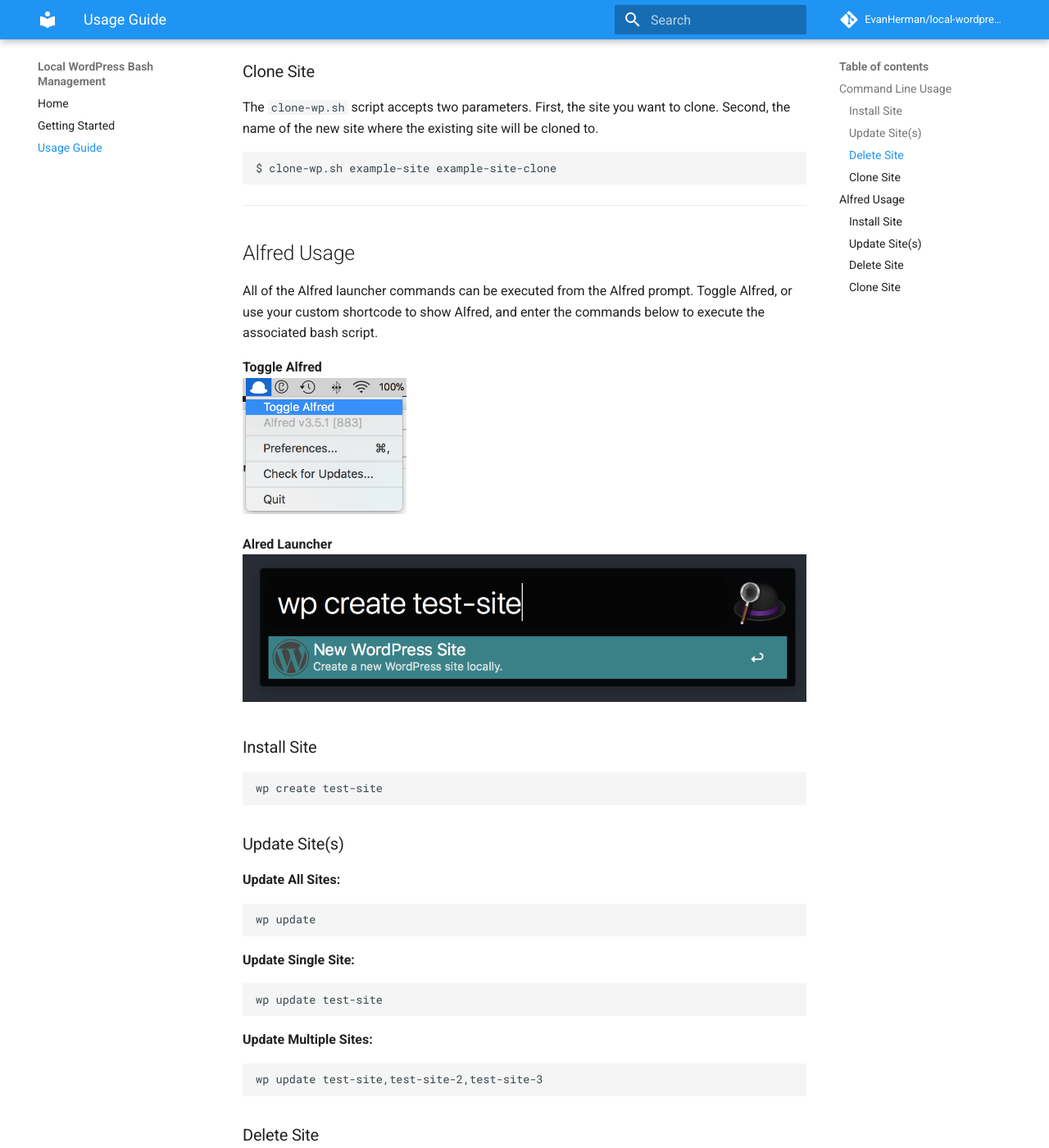
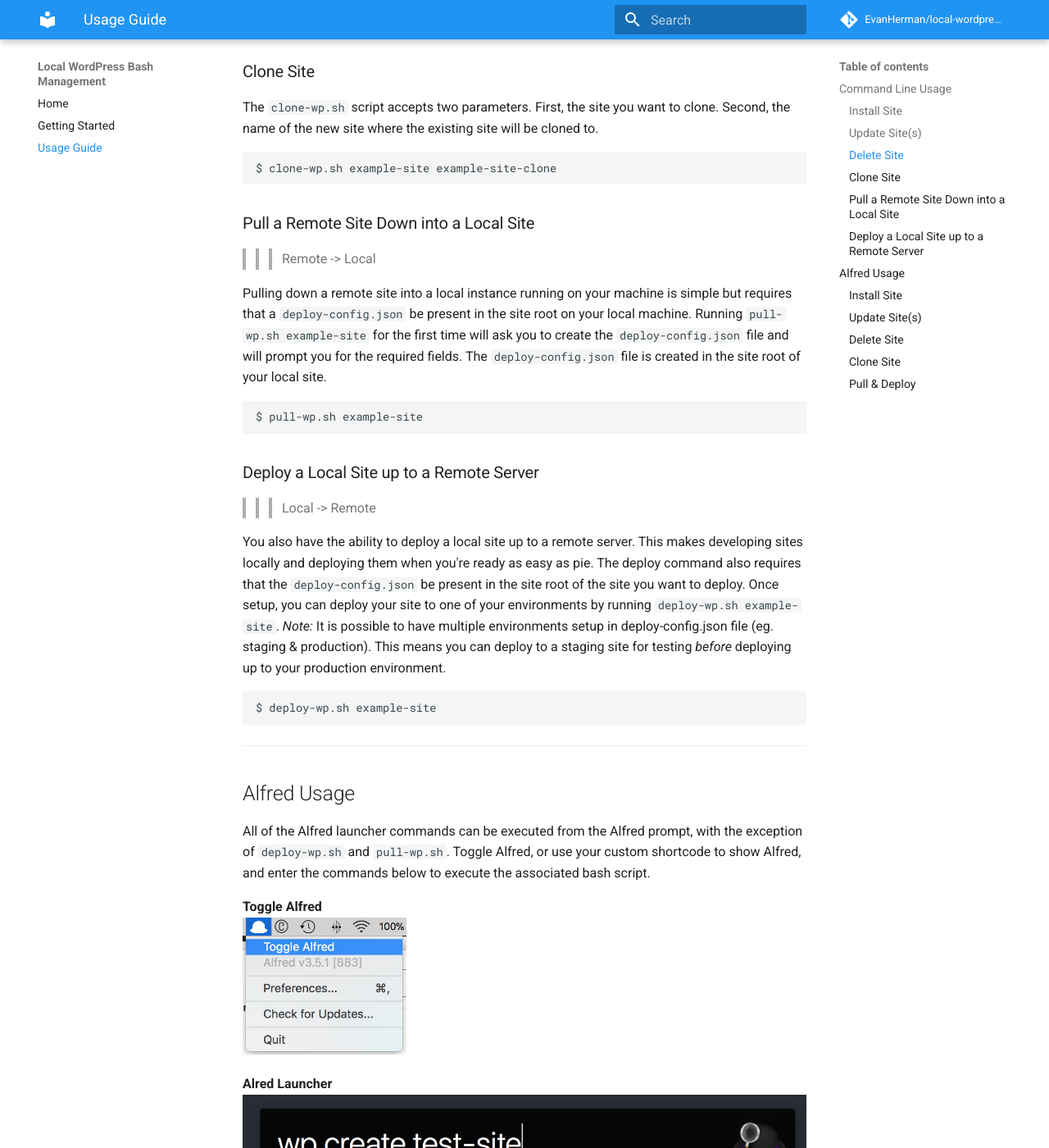
Before and after one commit to EvanHerman/local-wordpress-bash-manager, an MkDocs documentation site: the page built from Documentation/docs/usage-guide.md, in a window 1280 px wide and 1400 px high, scrolled down 884 px. Shown: the whole window at 82% size. Built offline with MkDocs 1.6.1 and Material for MkDocs 9.7.7, drawn with Linux system fonts in a browser that asks for light colours; comment, search, counter and statistics services are not loaded; old or Windows-style settings are respelled for this version of MkDocs; some of the changed text lies outside the part shown.

Commit message:
Rename scripts to deploy-wp.sh. Update documentation for deploy-wp.sh and pull-wp.sh

````diff
--- a/Documentation/docs/usage-guide.md
+++ b/Documentation/docs/usage-guide.md
@@ -37,11 +37,29 @@
 $ clone-wp.sh example-site example-site-clone
 ```
 
+### Pull a Remote Site Down into a Local Site ###
+
+>>> Remote -> Local
+
+Pulling down a remote site into a local instance running on your machine is simple but requires that a `deploy-config.json` be present in the site root on your local machine. Running `pull-wp.sh example-site` for the first time will ask you to create the `deploy-config.json` file and will prompt you for the required fields. The `deploy-config.json` file is created in the site root of your local site.
+```bash
+$ pull-wp.sh example-site
+```
+
+### Deploy a Local Site up to a Remote Server ###
+
+>>> Local -> Remote
+
+You also have the ability to deploy a local site up to a remote server. This makes developing sites locally and deploying them when you're ready as easy as pie. The deploy command also requires that the `deploy-config.json` be present in the site root of the site you want to deploy. Once setup, you can deploy your site to one of your environments by running `deploy-wp.sh example-site`. *Note:* It is possible to have multiple environments setup in  deploy-config.json file (eg. staging & production). This means you can deploy to a staging site for testing *before* deploying up to your production environment.
+```bash
+$ deploy-wp.sh example-site
+```
+
 <hr />
 
 ## Alfred Usage ##
 
-All of the Alfred launcher commands can be executed from the Alfred prompt. Toggle Alfred, or use your custom shortcode to show Alfred, and enter the commands below to execute the associated bash script.
+All of the Alfred launcher commands can be executed from the Alfred prompt, with the exception of `deploy-wp.sh` and `pull-wp.sh`. Toggle Alfred, or use your custom shortcode to show Alfred, and enter the commands below to execute the associated bash script.
 
 **Toggle Alfred**<br />
 <img src="/assets/img/docs/usage/toggle-alfred.png" title="Toggle Alfred Example" width="200" />
@@ -86,3 +104,7 @@
 ```
 test-site-clone
 ```
+
+### Pull & Deploy ###
+
+The pull & deploy commands must be executed from the command line. Please see the command line usage above for "Pull a Remote Site Down into a Local Site" and "Deploy a Local Site up to a Remote Server".
````
Also changed, not shown: Documentation/docs/index.md (+9 -1 lines), 2 other files.
